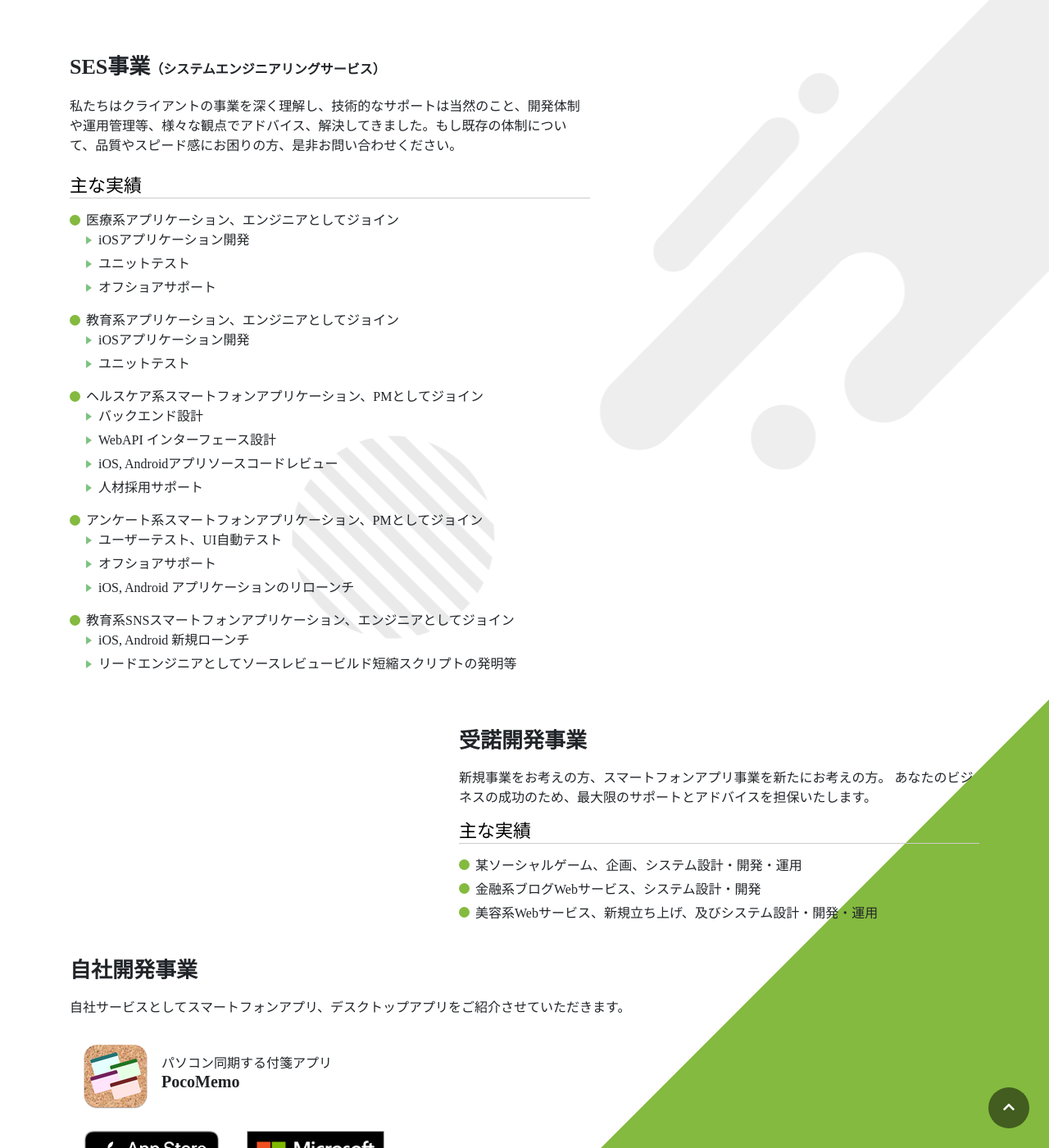
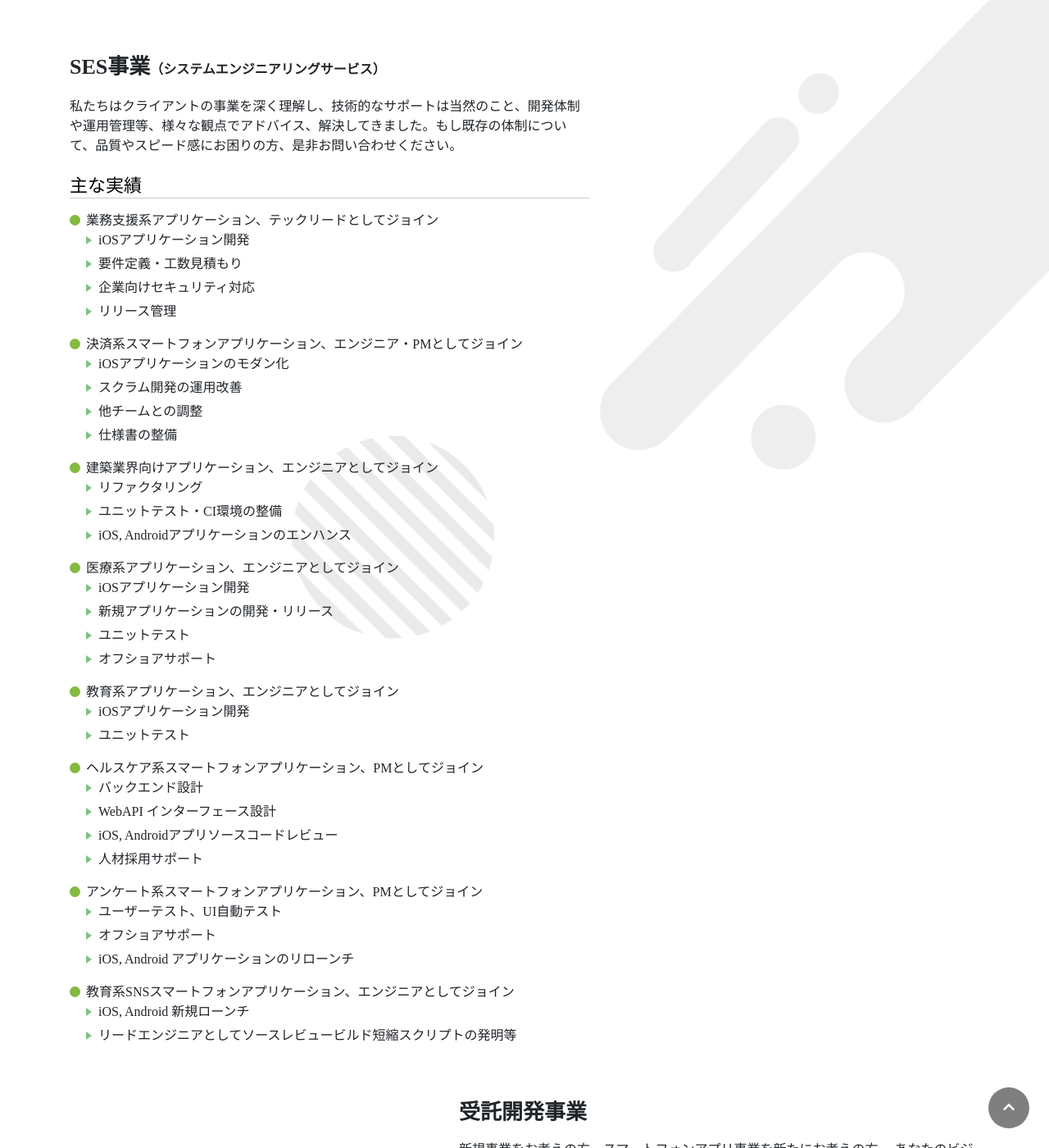
Before and after one commit to pocosoft/pocosoft.github.io, a Jekyll site: the page built from business.md, in a window 1280 px wide and 1400 px high, scrolled down 243 px. Shown: the whole window at 82% size. Built offline with Jekyll 4.4.1, drawn with Linux system fonts in a browser that asks for light colours; nearby versions of some CDN libraries; some of the changed text lies outside the part shown.

Commit message:
事業紹介ページを更新する（麻雀モンスターズ・SES 事業の実績） (#34)
* 事業紹介の自社開発事業に麻雀モンスターズを追加する

App Store と Google Play へのリンクを置き、Google Play の公式バッジ画像を足す。

Co-Authored-By: Claude Opus 5.5 <noreply@anthropic.com>

* 麻雀モンスターズのアイコンを東洋の龍の新しい絵に差し替える

mahjong_crash の #754 で描き直した、App Store に出ているアイコンに合わせる。

Co-Authored-By: Claude Opus 5.5 <noreply@anthropic.com>

* 事業紹介の SES 事業に直近の実績を追加する

職務経歴書に合わせ、2024 年以降の 3 案件を上に足し、医療系の案件に新アプリの開発・リリースを足す。

Co-Authored-By: Claude Opus 5.5 <noreply@anthropic.com>

* 追加した SES 実績を案件が特定されない書き方にする

業種と役割だけにし、取引先の業態・ツール名・数値を外す。

Co-Authored-By: Claude Opus 5.5 <noreply@anthropic.com>

* 事業紹介の「受諾開発事業」を「受託開発事業」に直す

Co-Authored-By: Claude Opus 5.5 <noreply@anthropic.com>

---------

Co-authored-by: Claude Opus 5.5 <noreply@anthropic.com>

```diff
--- a/_layouts/business.html
+++ b/_layouts/business.html
@@ -17,9 +17,33 @@
         <p class="mb-4">私たちはクライアントの事業を深く理解し、技術的なサポートは当然のこと、開発体制や運用管理等、様々な観点でアドバイス、解決してきました。もし既存の体制について、品質やスピード感にお困りの方、是非お問い合わせください。</p>
         <h4 style="border-bottom: solid 1px #ccc;">主な実績</h4>
         <ul>
+          <li class="mb-3">業務支援系アプリケーション、テックリードとしてジョイン
+            <ul>
+              <li>iOSアプリケーション開発</li>
+              <li>要件定義・工数見積もり</li>
+              <li>企業向けセキュリティ対応</li>
+              <li>リリース管理</li>
+            </ul>
+          </li>
+          <li class="mb-3">決済系スマートフォンアプリケーション、エンジニア・PMとしてジョイン
+            <ul>
+              <li>iOSアプリケーションのモダン化</li>
+              <li>スクラム開発の運用改善</li>
+              <li>他チームとの調整</li>
+              <li>仕様書の整備</li>
+            </ul>
+          </li>
+          <li class="mb-3">建築業界向けアプリケーション、エンジニアとしてジョイン
+            <ul>
+              <li>リファクタリング</li>
+              <li>ユニットテスト・CI環境の整備</li>
+              <li>iOS, Androidアプリケーションのエンハンス</li>
+            </ul>
+          </li>
           <li class="mb-3">医療系アプリケーション、エンジニアとしてジョイン
             <ul>
               <li>iOSアプリケーション開発</li>
+              <li>新規アプリケーションの開発・リリース</li>
               <li>ユニットテスト</li>
               <li>オフショアサポート</li>
             </ul>
@@ -54,7 +78,7 @@
         </ul>
       </div>
       <div class="col-md-7 offset-md-5 mb-4">
-        <h3>受諾開発事業</h3>
+        <h3>受託開発事業</h3>
         <p>新規事業をお考えの方、スマートフォンアプリ事業を新たにお考えの方。
           あなたのビジネスの成功のため、最大限のサポートとアドバイスを担保いたします。</p>
         <h4 style="border-bottom: solid 1px #ccc;">主な実績</h4>
@@ -93,6 +117,22 @@
           <div>
             <a href="https://apps.apple.com/jp/app/poco%E3%82%A2%E3%83%A9%E3%83%BC%E3%83%A0-%E7%A5%9D%E6%97%A5%E3%81%AF%E9%B3%B4%E3%82%89%E3%81%AA%E3%81%84%E3%82%A2%E3%83%A9%E3%83%BC%E3%83%A0%E3%82%A2%E3%83%97%E3%83%AA/id6754181243" target="_blank">
               <img src="./static/images/appstore.png" alt="App Storeからダウンロード">
+            </a>
+          </div>
+        </div>
+        <div class="poco-app">
+          <div class="app-icon"><img src="./static/images/mahjong-monsters-app.png" class="img-fluid" alt="麻雀モンスターズアプリアイコン"></div>
+          <h5>上海パズルで戦うダンジョンRPG<br/><span>麻雀モンスターズ</span></h5>
+        </div>
+        <div class="app-link">
+          <div>
+            <a href="https://apps.apple.com/jp/app/%E9%BA%BB%E9%9B%80%E3%83%A2%E3%83%B3%E3%82%B9%E3%82%BF%E3%83%BC%E3%82%BA/id6808062953" target="_blank">
+              <img src="./static/images/appstore.png" alt="App Storeからダウンロード">
+            </a>
+          </div>
+          <div>
+            <a href="https://play.google.com/store/apps/details?id=jp.pocosoft.mahjong_crash" target="_blank">
+              <img src="./static/images/googleplay.png" alt="Google Playで手に入れよう">
             </a>
           </div>
         </div>
```
Also changed, not shown: static/images/googleplay.png (added), static/images/mahjong-monsters-app.png (added).
